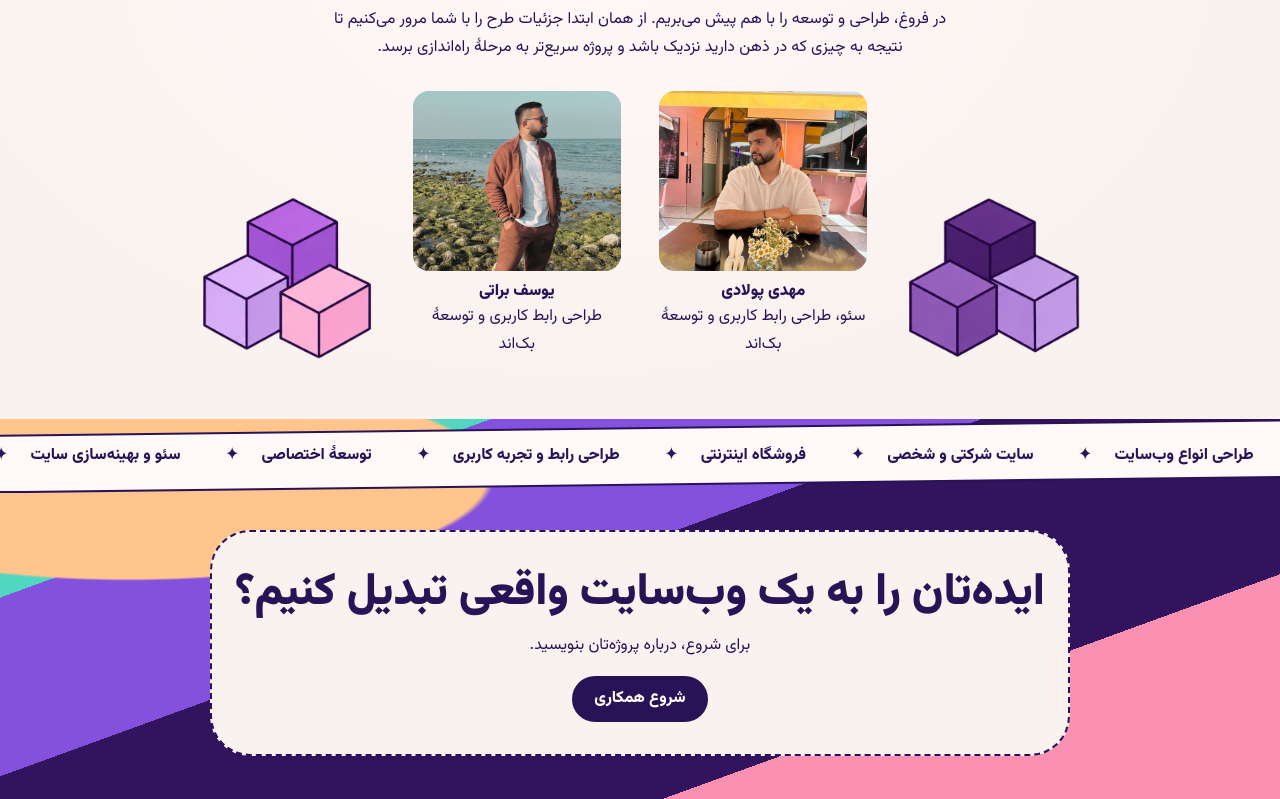
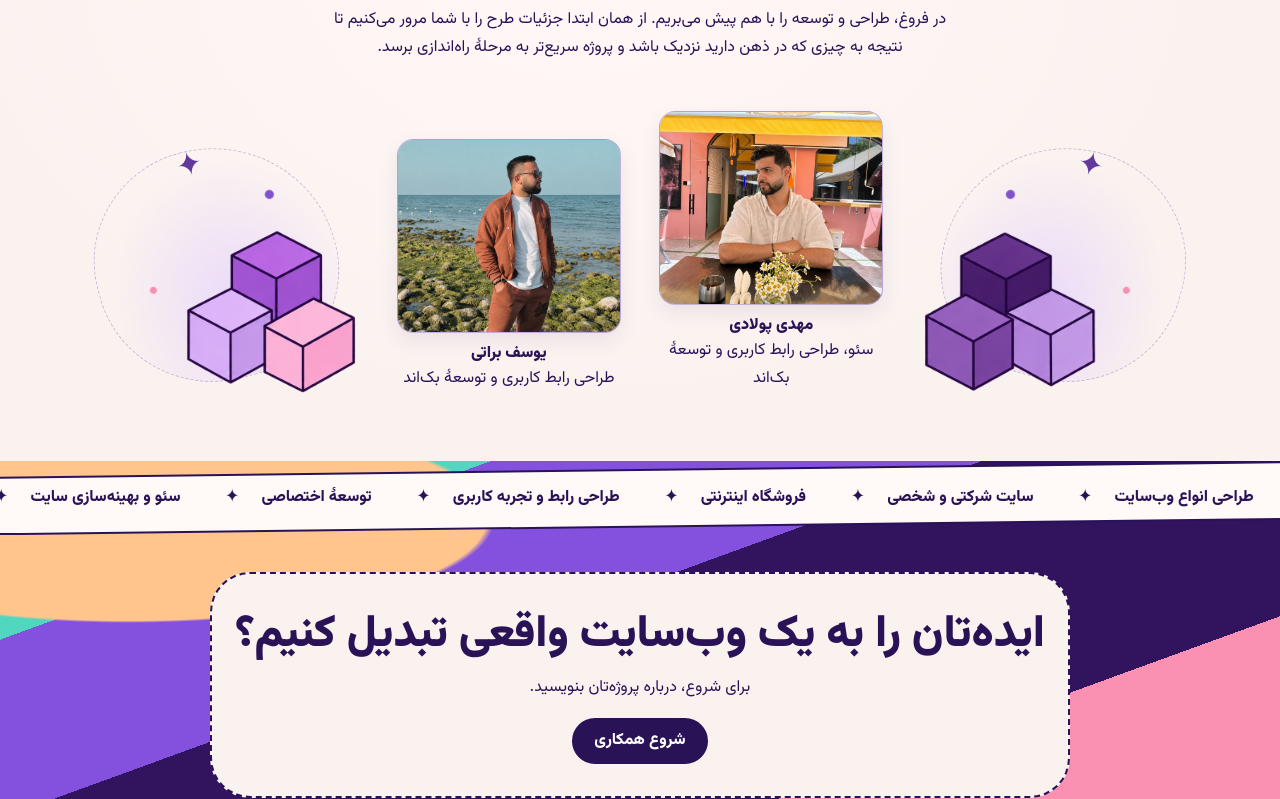
Before and after one commit to 2designer4web-ui/forough, a plain HTML site: page index.html in a window 1280 px wide. Shown: the part 3068-3867 px from the top of the page. Drawn offline with Linux system fonts and the light colour scheme.

Commit message:
Refine the team section and use the updated portraits

```diff
--- a/content.js
+++ b/content.js
@@ -11,8 +11,8 @@ window.studioContent = {
   services: ["طراحی انواع وب‌سایت", "سایت شرکتی و شخصی", "فروشگاه اینترنتی", "طراحی رابط و تجربه کاربری", "توسعهٔ اختصاصی", "سئو و بهینه‌سازی سایت", "پشتیبانی یک‌ساله"],
   steps: ["مشاوره", "برنامه‌ریزی", "طراحی", "توسعه", "پشتیبانی"],
   team: [
-    { name: "مهدی پولادی", role: "سئو، طراحی رابط کاربری و توسعهٔ بک‌اند", image: "assets/mehdi-pouladi.jpg" },
-    { name: "یوسف براتی", role: "طراحی رابط کاربری و توسعهٔ بک‌اند", image: "assets/yousef-barati.jpg" }
+    { name: "مهدی پولادی", role: "سئو، طراحی رابط کاربری و توسعهٔ بک‌اند", image: "assets/mehdi-pouladi-hd.jpg" },
+    { name: "یوسف براتی", role: "طراحی رابط کاربری و توسعهٔ بک‌اند", image: "assets/yousef-barati-hd.jpg" }
   ],
   projects: [
     { name: "صرافی ارز دیجیتال", image: "assets/art-2.jpg", description: "", url: "" },
--- a/style.css
+++ b/style.css
@@ -94,8 +94,9 @@ html:lang(en) .belt-group{direction:ltr}
 .team-scene,.people{display:flex;align-items:end;justify-content:center;gap:clamp(.7rem,3vw,2.6rem)}
 .people{flex-wrap:wrap;min-width:0}
 .cubes{width:16%}
-.person-card{width:clamp(8rem,19vw,13rem)}
+.person-card{width:clamp(8rem,19vw,14rem)}
 .portrait{width:100%;aspect-ratio:1.15;object-fit:cover;border-radius:1rem;background:linear-gradient(140deg,#e6d7fd,#c9aadf);display:grid;place-items:center}
+.person-card img{object-position:center 35%;border:1px solid #2a12572b;box-shadow:0 8px 20px #2a125714}
 .portrait svg{width:62%;height:62%;fill:#795aa5}
 .person-card h3{margin-top:.65rem;font-size:1rem}
 .contact{background:radial-gradient(ellipse at 10% 15%,#ffc58c 0 22%,transparent 22.5%),linear-gradient(160deg,#51d6bf 0 21%,#8351de 21% 42%,#32135d 42% 73%,#fa91b2 73%);padding-bottom:3rem;text-align:center}
@@ -149,6 +150,32 @@ input,textarea{min-width:0;padding:.55rem .7rem;border:1px solid #907bb0;border-
   h1{font-size:clamp(2.4rem,5.25vw,3.3rem)}
   .hero-paper{padding-inline:clamp(6.8rem,15vw,9.3rem)}
 }
+@media(min-width:741px){
+  .team-scene{position:relative;isolation:isolate;padding-block:1.25rem .5rem}
+  .team-scene::before,.team-scene::after{
+    content:"✦";
+    position:absolute;
+    z-index:-1;
+    bottom:1.2rem;
+    display:grid;
+    align-items:start;
+    justify-items:center;
+    width:22%;
+    height:75%;
+    border:1px dashed #6b45a256;
+    border-radius:48% 54% 46% 50%;
+    background:
+      radial-gradient(circle at 22% 54%,#f590b3 0 3px,transparent 4px),
+      radial-gradient(circle at 79% 27%,#8052cc 0 4px,transparent 5px),
+      radial-gradient(ellipse at 55% 70%,#e9d9f9,transparent 65%);
+    color:#603a9b;
+    font-size:clamp(1.3rem,2.6vw,2.3rem);
+    line-height:1;
+    pointer-events:none;
+  }
+  .team-scene::before{left:0;transform:rotate(-15deg)}
+  .team-scene::after{right:0;transform:rotate(15deg) scaleX(-1)}
+}
 @media(max-width:420px){
   .wrap{width:calc(100% - 1.5rem)}
   .nav nav{font-size:.88rem;gap:.65rem}
```
